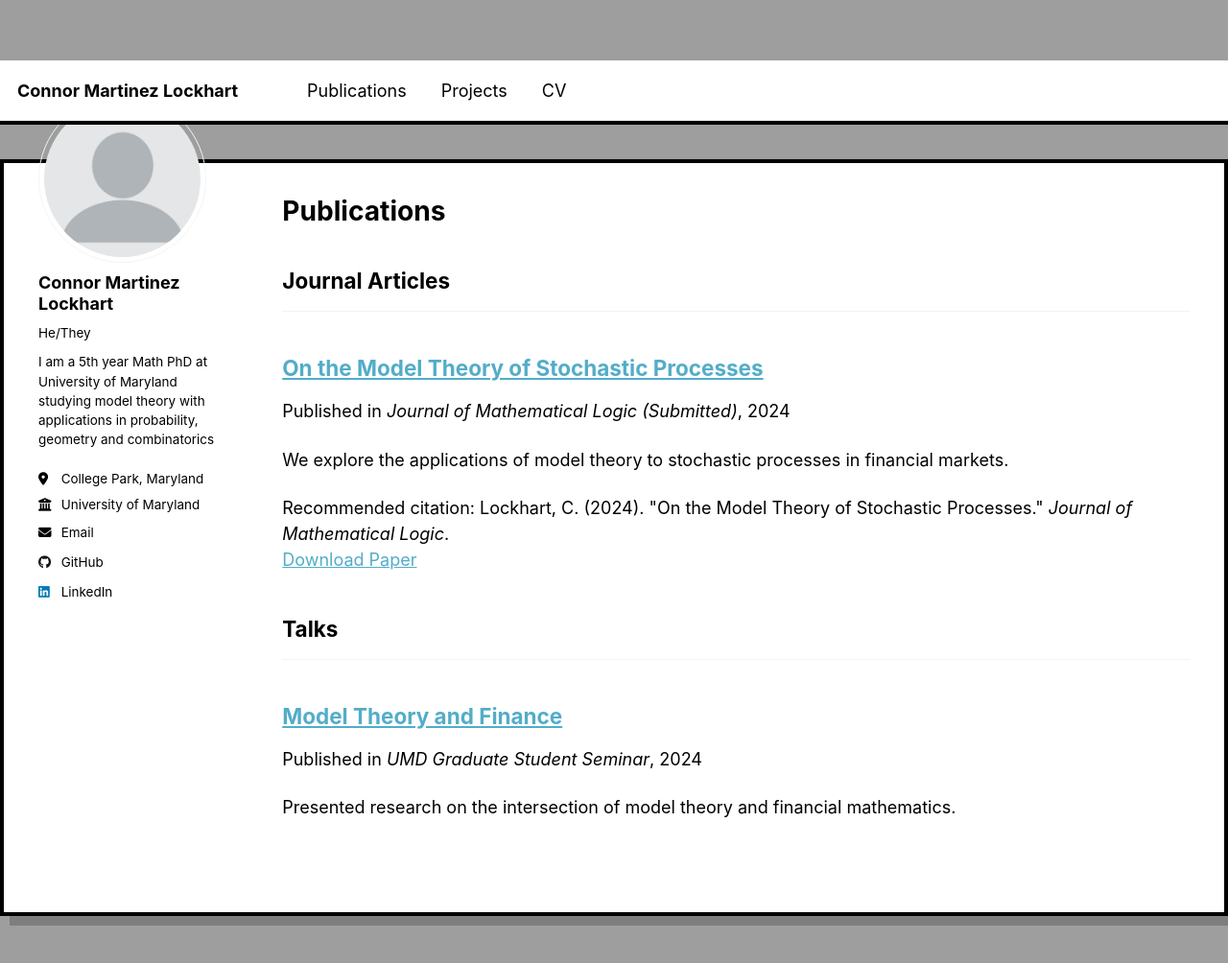
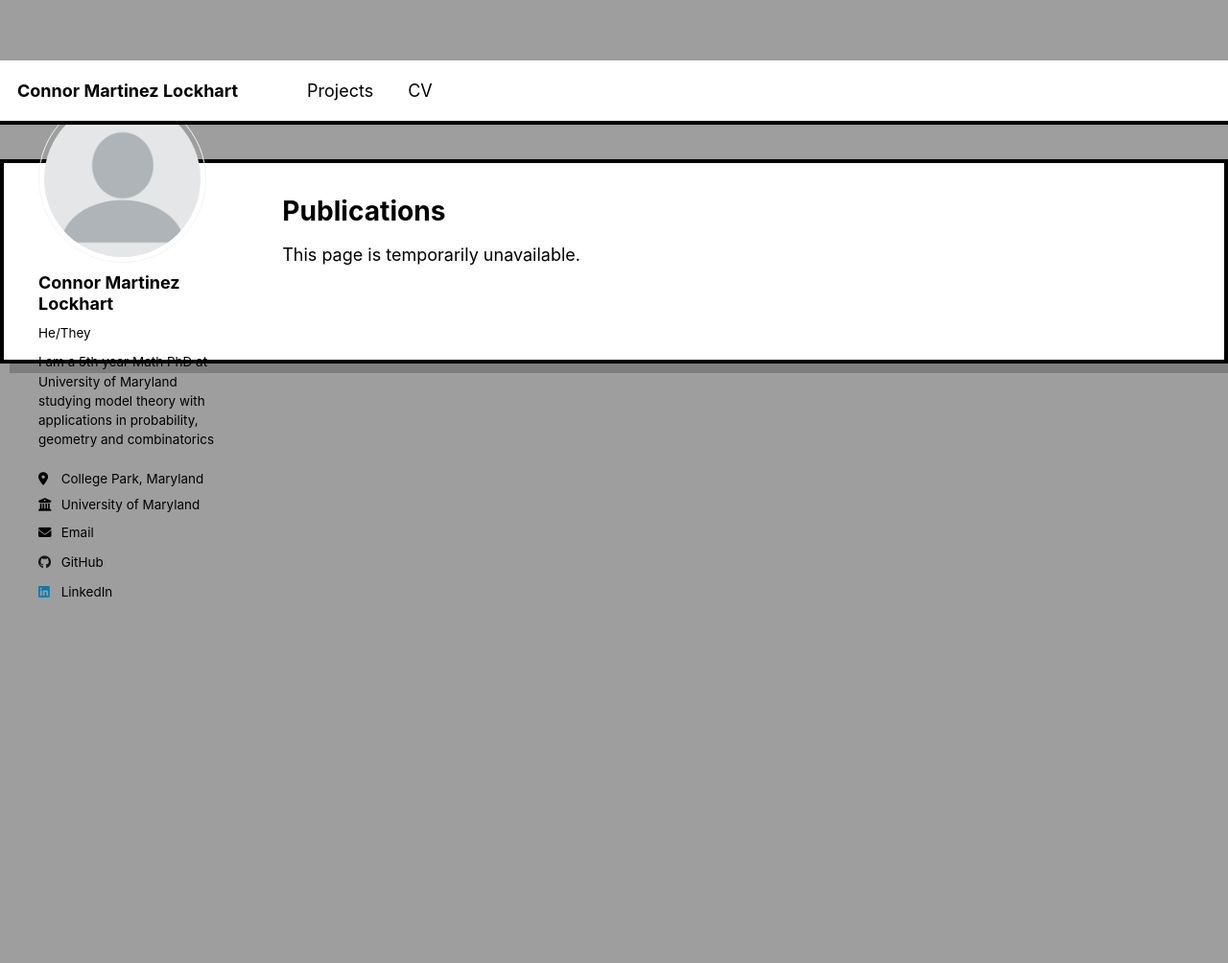
Before and after one commit to Conair94/conair94.github.io, a Jekyll site: the page built from _pages/publications.html, in a window 1280 px wide and 1153 px high. Shown: the top 1004 px of the window at 96% size. Built offline with Jekyll 4.4.1, drawn with Linux system fonts in a browser that asks for light colours.

Commit message:
Implement show_publications toggle and hide publications page

```diff
--- a/_config.yml
+++ b/_config.yml
@@ -91,6 +91,7 @@ publication_category:
     title: 'Talks'
 
 # Site Settings
+show_publications        : false
 teaser                   :  # filename of teaser fallback teaser image placed in /images/ for social media previews
 breadcrumbs              : false # true, false (default)
 words_per_minute         : 160
--- a/_includes/masthead.html
+++ b/_includes/masthead.html
@@ -8,6 +8,7 @@
         <ul class="visible-links">
           <li class="masthead__menu-item masthead__menu-item--lg persist"><a href="{{ base_path }}/">{{ site.title }}</a></li>
           {% for link in site.data.navigation.main %}
+            {% if link.title == "Publications" and site.show_publications == false %}{% continue %}{% endif %}
             {% if link.url contains 'http' %}
               {% assign domain = '' %}
             {% else %}
--- a/_pages/publications.html
+++ b/_pages/publications.html
@@ -4,6 +4,8 @@ title: "Publications"
 permalink: /publications/
 author_profile: true
 ---
+
+{% if site.show_publications %}
 
 {% if site.author.googlescholar %}
   <div class="wordwrap">You can also find my articles on <a href="{{site.author.googlescholar}}">my Google Scholar profile</a>.</div>
@@ -31,3 +33,7 @@ author_profile: true
     {% include archive-single.html %}
   {% endfor %}
 {% endif %}
+
+{% else %}
+  <p>This page is temporarily unavailable.</p>
+{% endif %}
```
